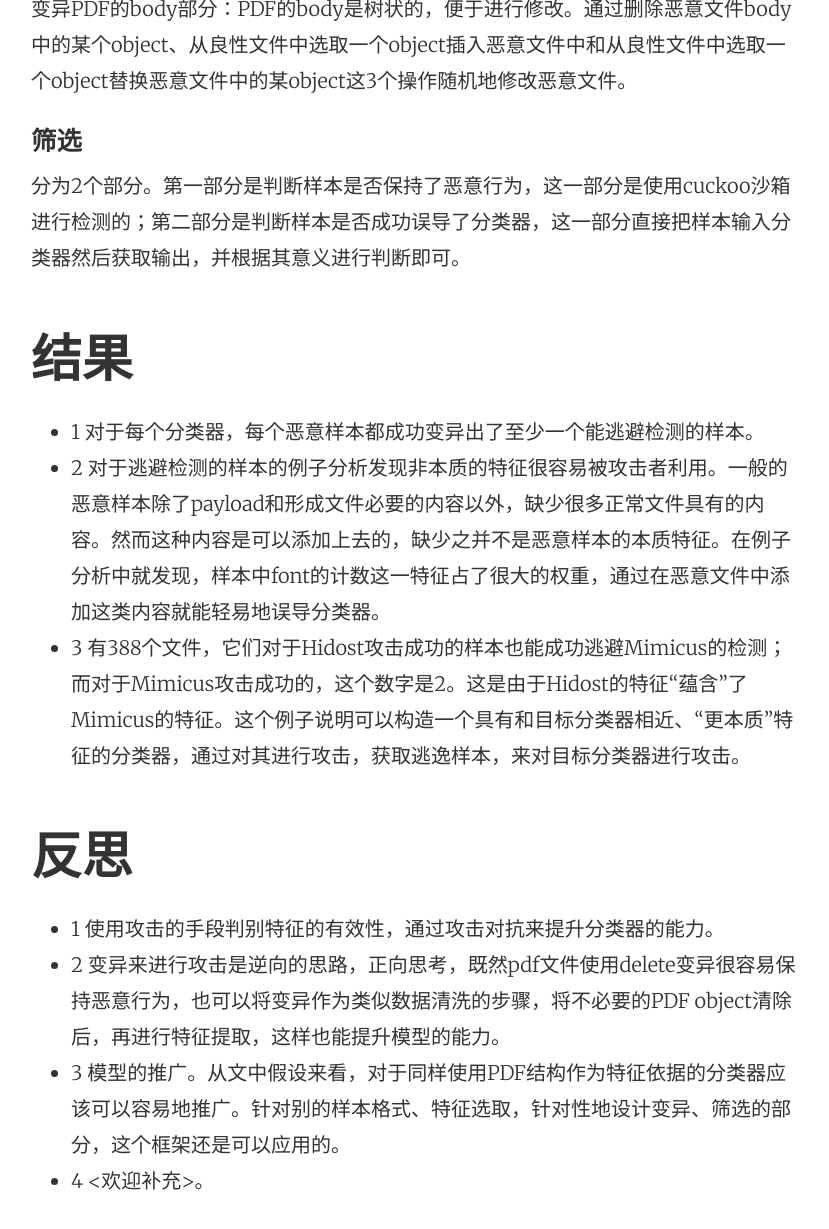
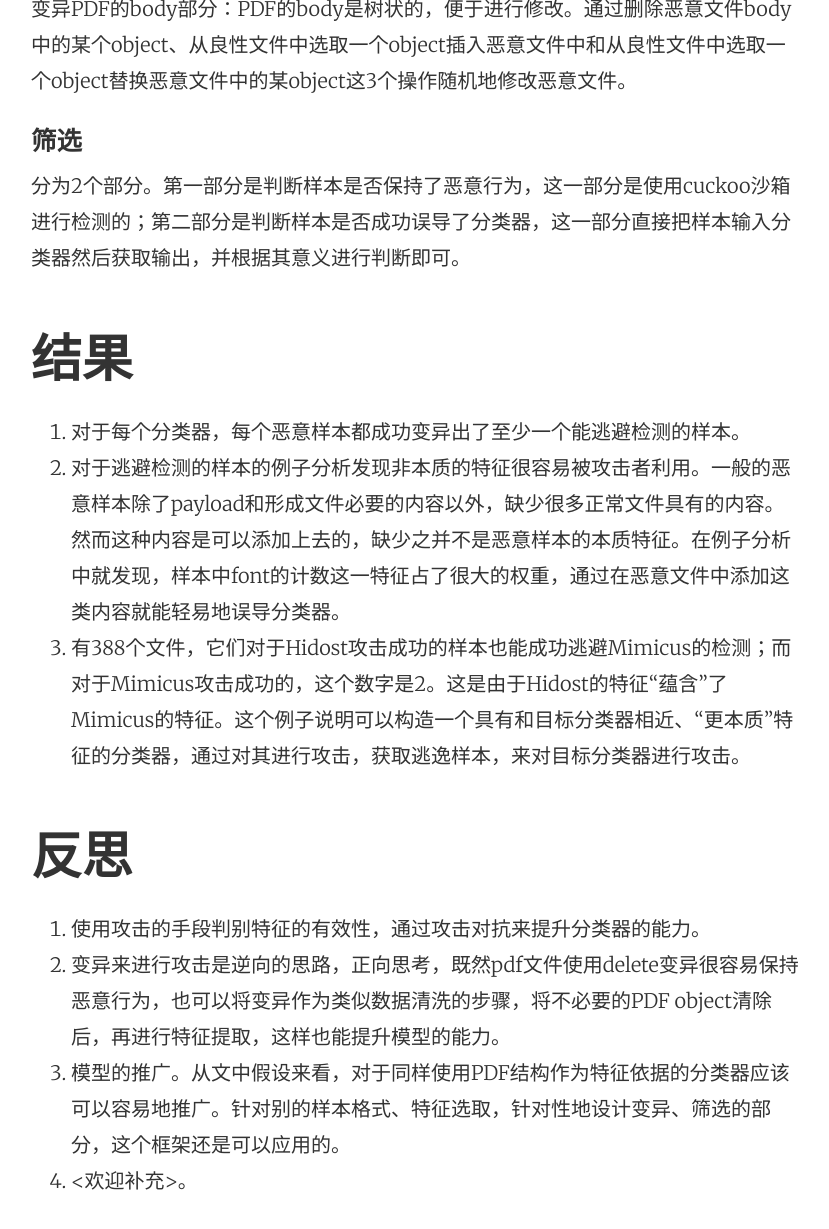
Before and after one commit to taolunban/taolunban.github.io, a Jekyll site: the page built from _posts/2017-05-24-Automatically Evading Classifiers.md, in a window 1280 px wide and 1400 px high, scrolled down 2205 px. Shown: the top 1229 px of the window, without its empty margins (225-1054 px from the left). Built offline with Jekyll 4.4.1, drawn with Linux system fonts in a browser that asks for light colours; some of the changed text lies outside the part shown.

Commit message:
Update 2017-05-24-Automatically Evading Classifiers.md

```diff
--- a/_posts/2017-05-24-Automatically Evading Classifiers.md
+++ b/_posts/2017-05-24-Automatically Evading Classifiers.md
@@ -11,8 +11,8 @@ title: Automatically Evading Classifiers
 
 在恶意样本检测这个问题中，这两个方面都存在固有的问题：
 
-* 1 攻击者总会制作新的样本或试图修改已有样本来逃避检测，这使得收集到的数据无法接近真实的分布，且随着时间推移会慢慢地越来越偏离真实的恶意样本分布；
-* 2 对于提取什么特征来表示恶意行为，没有一个固定的结论。可能用到一个特征，对于收集到的数据集有较好效果，但是这一特征不是本质的，那么这就给恶意样本逃避检测指明了方向。
+1. 攻击者总会制作新的样本或试图修改已有样本来逃避检测，这使得收集到的数据无法接近真实的分布，且随着时间推移会慢慢地越来越偏离真实的恶意样本分布；
+2. 对于提取什么特征来表示恶意行为，没有一个固定的结论。可能用到一个特征，对于收集到的数据集有较好效果，但是这一特征不是本质的，那么这就给恶意样本逃避检测指明了方向。
 
 本文作者提出了一种方法来检测PDF分类器是否足够健壮，能够抵御变种恶意文件的攻击。这个方法通过自动地对恶意PDF文件进行变异，在保持恶意行为的同时，使得分类器将恶意文件错误地判别为良性。
 
@@ -25,8 +25,8 @@ PDF分类器：基于PDF文本结构的2个State of the Art分类器：PDFrate
 ## 方法
 ### 前提
 
-* 1 已知特征工作在哪个级别（针对的2个分类器都是基于PDF文本结构的）；
-* 2 了解模型输出的恶意性评分的含义。
+1. 已知特征工作在哪个级别（针对的2个分类器都是基于PDF文本结构的）；
+2. 了解模型输出的恶意性评分的含义。
 
 
 ### 做法
@@ -39,12 +39,12 @@ PDF分类器：基于PDF文本结构的2个State of the Art分类器：PDFrate
 
 
 ## 结果
-* 1 对于每个分类器，每个恶意样本都成功变异出了至少一个能逃避检测的样本。
-* 2 对于逃避检测的样本的例子分析发现非本质的特征很容易被攻击者利用。一般的恶意样本除了payload和形成文件必要的内容以外，缺少很多正常文件具有的内容。然而这种内容是可以添加上去的，缺少之并不是恶意样本的本质特征。在例子分析中就发现，样本中font的计数这一特征占了很大的权重，通过在恶意文件中添加这类内容就能轻易地误导分类器。
-* 3 有388个文件，它们对于Hidost攻击成功的样本也能成功逃避Mimicus的检测；而对于Mimicus攻击成功的，这个数字是2。这是由于Hidost的特征“蕴含”了Mimicus的特征。这个例子说明可以构造一个具有和目标分类器相近、“更本质”特征的分类器，通过对其进行攻击，获取逃逸样本，来对目标分类器进行攻击。
+1. 对于每个分类器，每个恶意样本都成功变异出了至少一个能逃避检测的样本。
+2. 对于逃避检测的样本的例子分析发现非本质的特征很容易被攻击者利用。一般的恶意样本除了payload和形成文件必要的内容以外，缺少很多正常文件具有的内容。然而这种内容是可以添加上去的，缺少之并不是恶意样本的本质特征。在例子分析中就发现，样本中font的计数这一特征占了很大的权重，通过在恶意文件中添加这类内容就能轻易地误导分类器。
+3. 有388个文件，它们对于Hidost攻击成功的样本也能成功逃避Mimicus的检测；而对于Mimicus攻击成功的，这个数字是2。这是由于Hidost的特征“蕴含”了Mimicus的特征。这个例子说明可以构造一个具有和目标分类器相近、“更本质”特征的分类器，通过对其进行攻击，获取逃逸样本，来对目标分类器进行攻击。
 
 ## 反思
-* 1 使用攻击的手段判别特征的有效性，通过攻击对抗来提升分类器的能力。
-* 2 变异来进行攻击是逆向的思路，正向思考，既然pdf文件使用delete变异很容易保持恶意行为，也可以将变异作为类似数据清洗的步骤，将不必要的PDF object清除后，再进行特征提取，这样也能提升模型的能力。
-* 3 模型的推广。从文中假设来看，对于同样使用PDF结构作为特征依据的分类器应该可以容易地推广。针对别的样本格式、特征选取，针对性地设计变异、筛选的部分，这个框架还是可以应用的。
-* 4 <欢迎补充>。
+1. 使用攻击的手段判别特征的有效性，通过攻击对抗来提升分类器的能力。
+2. 变异来进行攻击是逆向的思路，正向思考，既然pdf文件使用delete变异很容易保持恶意行为，也可以将变异作为类似数据清洗的步骤，将不必要的PDF object清除后，再进行特征提取，这样也能提升模型的能力。
+3. 模型的推广。从文中假设来看，对于同样使用PDF结构作为特征依据的分类器应该可以容易地推广。针对别的样本格式、特征选取，针对性地设计变异、筛选的部分，这个框架还是可以应用的。
+4. <欢迎补充>。
```
